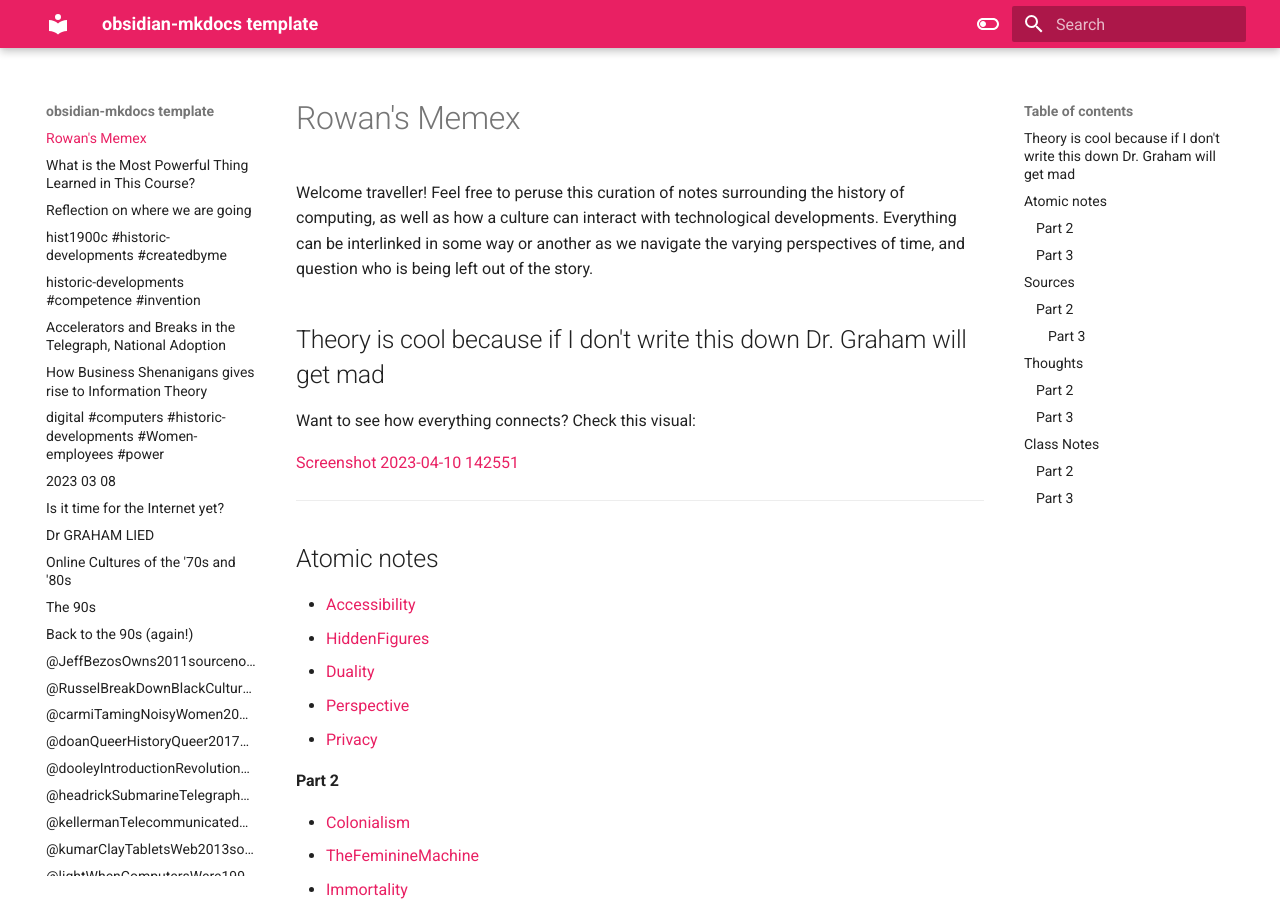
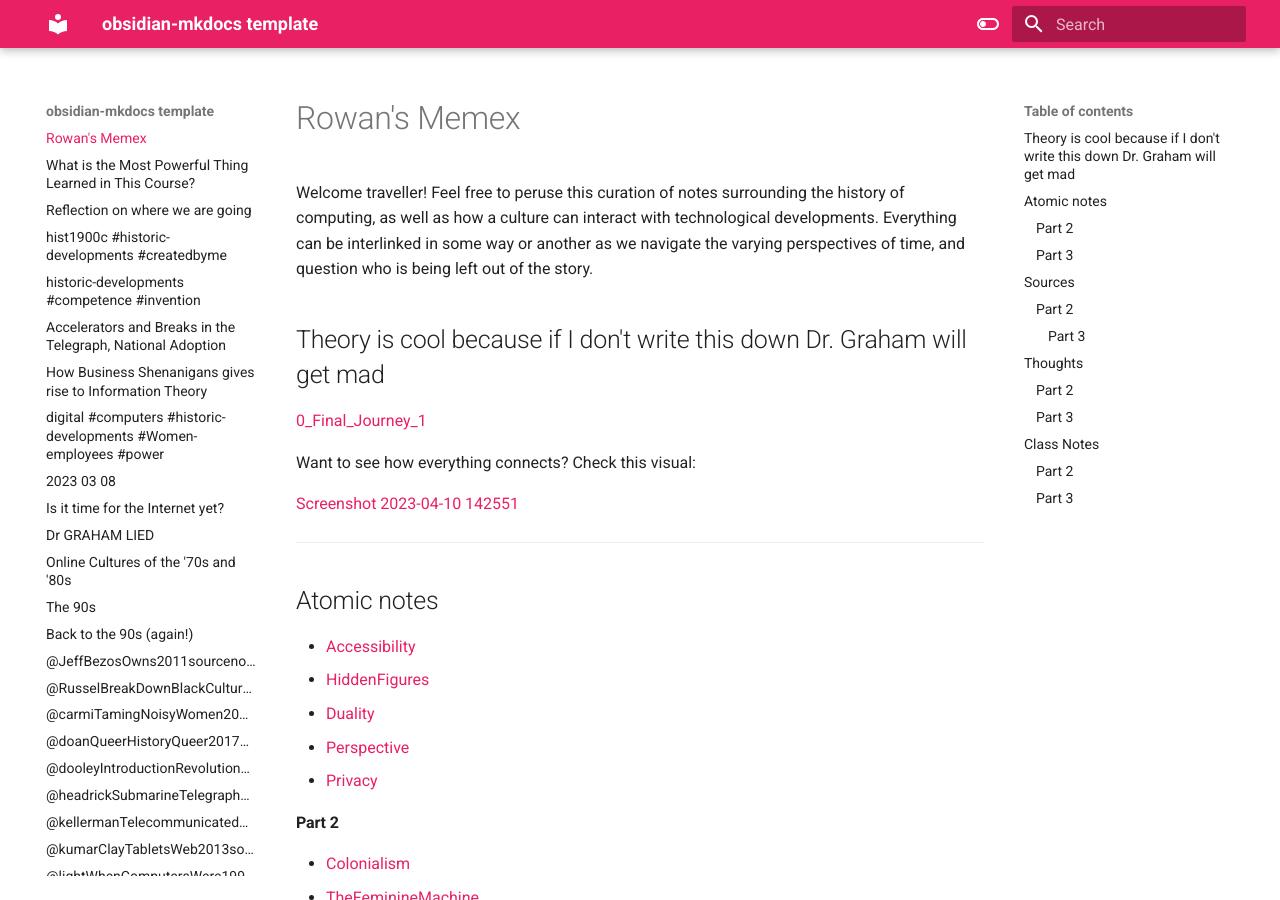
Before and after one commit to rowanegg/bigeggsmemex, an MkDocs documentation site: the page built from docs/index.md, in a window 1280 px wide and 900 px high. Built offline with MkDocs 1.6.1 and Material for MkDocs 9.7.7, drawn with Linux system fonts in a browser that asks for light colours.

Commit message:
Add files via upload

```diff
--- a/docs/index.md
+++ b/docs/index.md
@@ -4,6 +4,9 @@
 Welcome traveller! Feel free to peruse this curation of notes surrounding the history of computing, as well as how a culture can interact with technological developments. Everything can be interlinked in some way or another as we navigate the varying perspectives of time, and question who is being left out of the story.
 
 ## Theory is cool because if I don't write this down Dr. Graham will get mad
+
+[0_Final_Journey_1](0_Final_Journey_1.md)
+
 
 Want to see how everything connects? Check this visual:
 
```
